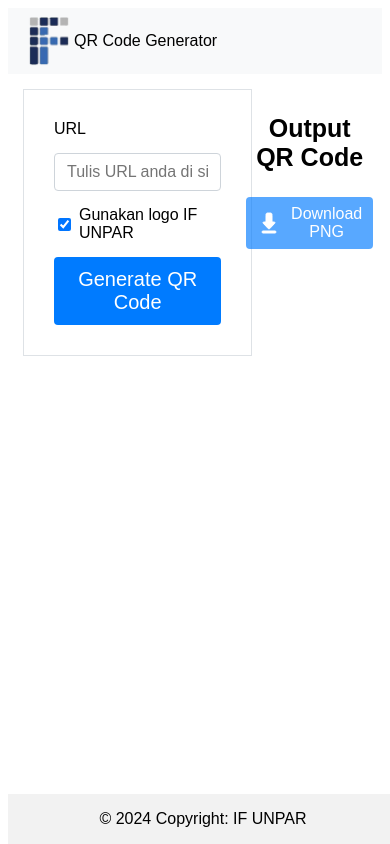
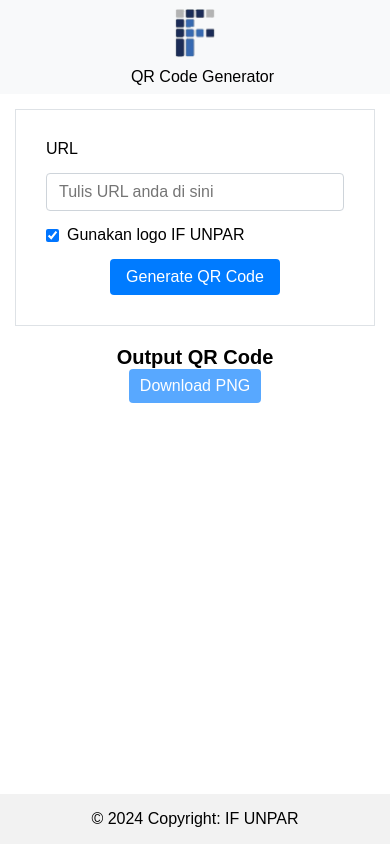
Before and after one commit to iamalexhere/proif-QrCodeGenerator, a PHP site: page / in a window 390 px wide. Run offline with PHP 8.4, Linux system fonts and the light colour scheme.

Commit message:
revisi UI lagi

```diff
--- a/public/css/style.css
+++ b/public/css/style.css
@@ -3,12 +3,15 @@
 *::before,
 *::after {
     box-sizing: border-box;
+    margin: 0;
+    padding: 0;
 }
 
 /* Body */
 body {
     font-family: Arial, sans-serif;
 }
+
 
 /* Container */
 .container {
@@ -19,12 +22,12 @@
     margin-left: auto;
 }
 
+
 /* Content */
 .content {
     display: flex;
     flex-wrap: wrap;
 }
-
 
 .inputsection{
     flex: 0 0 66.66667%;
@@ -48,15 +51,15 @@
     width: 50px;
     height: auto;
 }
+
 .navbar>a{
     color: #000;
     text-decoration: none;
-    padding: 0 15px;
+    padding-left: 15px;
     display: flex;
-    list-style: none;
-    padding: 0;
 
 }
+
 
 /* Form Styles */
 #qrForm{
@@ -79,11 +82,6 @@
     border-radius: 0.25rem;
 }
 
-.form-control:focus {
-    border-color: #007bff;
-    box-shadow: 0 0 0 0.2rem rgba(0, 123, 255, 0.25);
-}
-
 .form-check {
     display: flex;
     align-items: center;
@@ -95,11 +93,11 @@
     justify-content: center;
 }
 
-
 .form-submit{
     display: flex;
     justify-content: center;
 }
+
 
 /* Button Styles */
 .btn {
@@ -129,11 +127,6 @@
     pointer-events: none;
 }
 
-#download-link img {
-    height: 24px;
-    width: auto;
-    margin-right: 10px;
-}
 
 /* Output Section */
 .outputsection{
@@ -150,20 +143,15 @@
     max-width: 100%;
     height: auto;
     width: 250px;
-    opacity: 0.35;
-    transition: opacity 0.3s;
+    opacity: 1;
 }
 
-#qrImage.visible {
-    opacity: 1; /* Fully visible when generated */
-}
 
 /* Flex Utility Classes */
 .outputsection>div{
     display: flex;
     justify-content: center;
 }
-
 
 
 /* Footer */
@@ -178,3 +166,64 @@
 footer div{
     padding: 1rem;
 }
+
+/* for Responsiveness */
+
+/* Laptop View */
+@media (max-width: 992px) {
+    .inputsection {
+        flex: 0 0 100%;
+        max-width: 100%;
+    }
+
+    .outputsection {
+        flex: 0 0 100%;
+        max-width: 100%;
+        margin-top: 20px;
+    }
+}
+
+/* Mobile View */
+@media (max-width: 768px) {
+    .navbar {
+        flex-direction: column;
+        text-align: center;
+    }
+
+    .navbar > img {
+        margin-bottom: 10px;
+    }
+
+    .content {
+        flex-direction: column;
+    }
+
+    .inputsection, .outputsection {
+        max-width: 100%;
+        flex: 0 0 100%;
+    }
+
+    h3 {
+        font-size: 20px;
+    }
+
+    #qrImage {
+        width: 200px;
+    }
+
+    .btn {
+        font-size: 18px;
+    }
+}
+
+/* Small Mobile View */
+@media (max-width: 576px) {
+    #qrImage {
+        width: 150px;
+    }
+
+    .btn {
+        font-size: 16px;
+        padding: 8px 15px;
+    }
+}
--- a/public/index.php
+++ b/public/index.php
@@ -28,10 +28,10 @@
                     <form id="qrForm" method="post" action="generate.php">
                         <div class="url-input" for="url-input">URL</div>
                         <div>
-                            <input type="url" name="url-input" class="form-control" placeholder="Tulis URL anda di sini">
+                            <input type="url" class="form-control" placeholder="Tulis URL anda di sini">
                         </div>
                         <div class="form-check">
-                            <input type="checkbox" name="use-logo"value="yes" checked>Gunakan logo IF UNPAR
+                            <input type="checkbox" value="yes" checked>Gunakan logo IF UNPAR
                         </div>
                         <div class="form-submit">
                             <button type="submit" class="btn">Generate QR Code</button>
@@ -41,11 +41,11 @@
                 <div class="outputsection">
                     <h3>Output QR Code</h3>
                     <div>
-                        <img id="qrImage" src=''>
+                        <img id="qrImage">
                     </div>
                     <div>
                         <a id="download-link" class="btn">
-                            <img src="images/download.svg" alt="Icon">Download PNG
+                            Download PNG
                         </a>
                     </div>
                 </div>
```
Also changed, not shown: public/images/download.svg (deleted), public/images/generated_qr_code.png (deleted).
